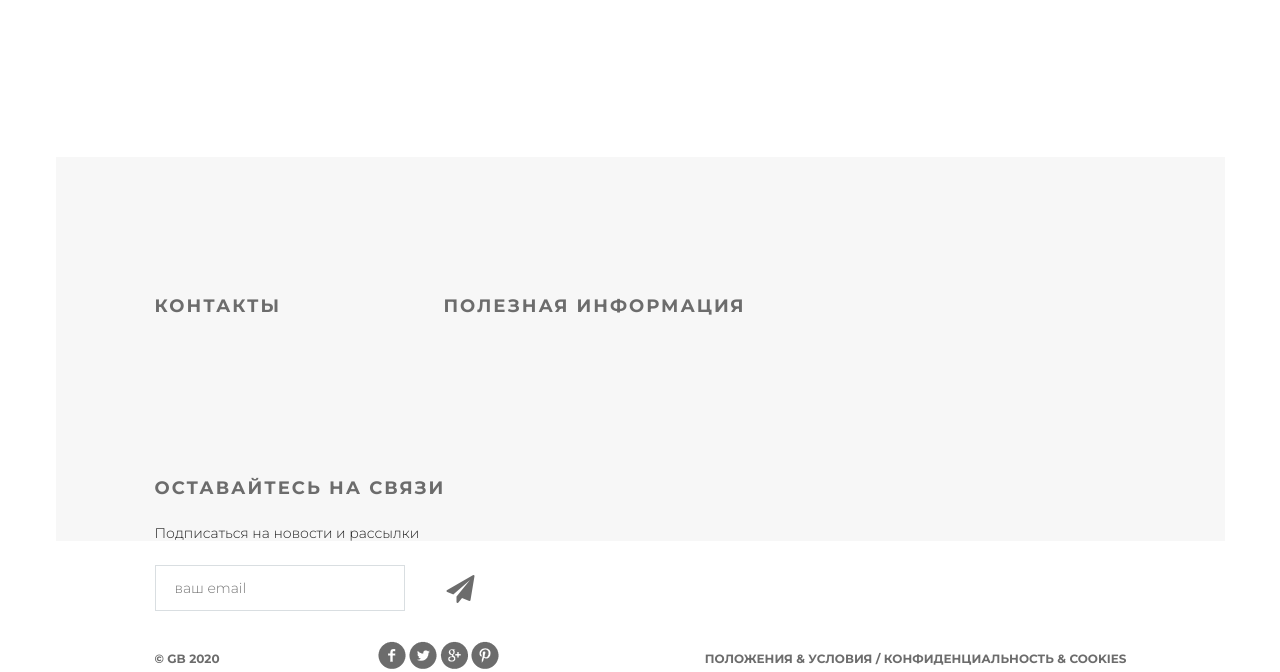
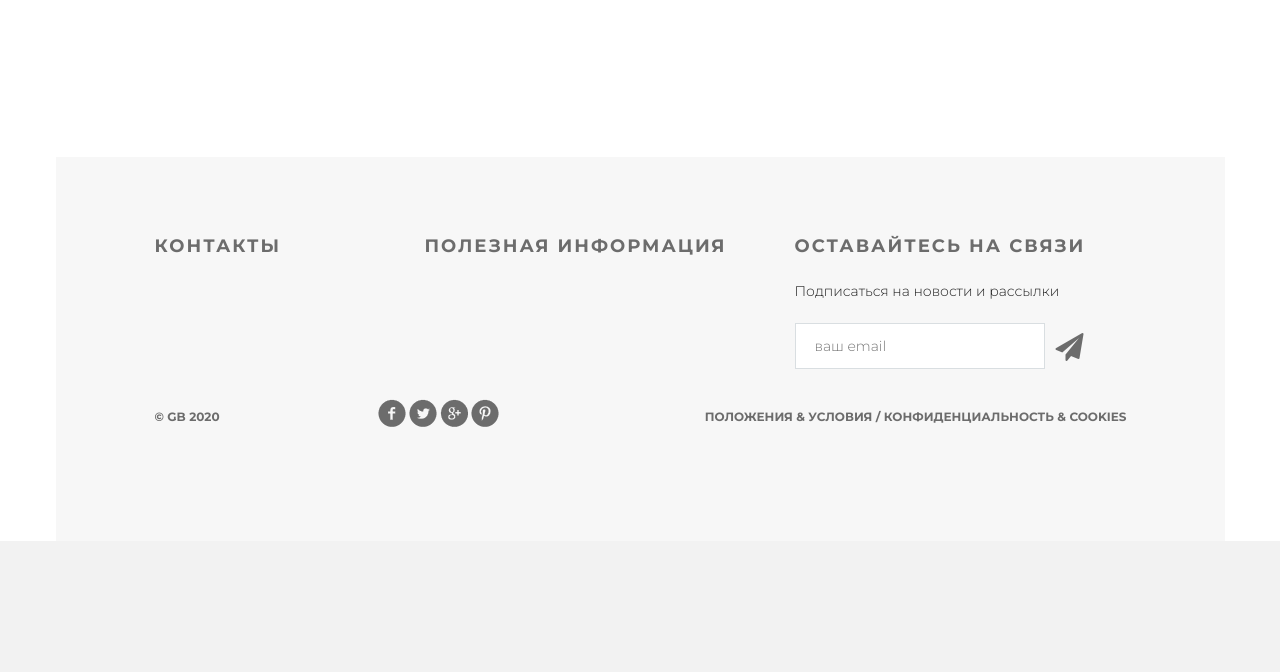
Before and after one commit to FedorPolyakov/geekshope_on_django, a Django app: page / in a window 1280 px wide; the page is wider, and only the part inside the window is pictured. Shown: the part 982-1654 px from the top of that part. After the commit the page ends 1523 px from the top of that part, so only its background shows below. Run offline with Django 3.2, Linux system fonts and the light colour scheme; data that the repository does not hold is empty; parts of the project's set-up code (start-up, migrations or seed data) failed here and were passed over; some libraries are stand-ins or nearby versions.

Commit message:
change static

```diff
--- a/static/css/style.css
+++ b/static/css/style.css
@@ -350,7 +350,9 @@ html, body {
 .user_record {
     height: 125px;
     margin: 15px auto;
-    position: relative;
+    /*position: relative;*/
+    float: left;
+    width: 1113px;
 }
 
 .user_record.not_active {
@@ -1252,10 +1254,13 @@ html, body {
     color: #6c6c6c;
 }
 .text-footer {
-	margin-top: 120px;
-	width: 221px;
-	float: left;
-	margin-right: 68px;
+	margin-top: 60px;
+	/*margin-top: 120px;*/
+	/*width: 221px;*/
+	width: 210px;
+	float: left;
+	/*margin-right: 68px;*/
+    margin-right: 60px;
 }
 .text-footer:last-child {
 	margin-right: 0;
@@ -1302,10 +1307,12 @@ td:first-child {
 }
 
 .text-footer:nth-child(2) {
-	width: 422px;
+	width: 310px;
+	/*width: 422px;*/
 }
 .text-footer:nth-child(3) {
-	width: 363px;
+	width: 332px;
+	/*width: 363px;*/
 }
 .text-footer input {
 	border-width: 1px;
@@ -1400,7 +1407,8 @@ td:first-child {
 }
 
 .location {
-	padding: 0px 97px;
+	padding: 0px 88px;
+	/*padding: 0px 97px;*/
 }
 .location-1 {
 	height: 368px;
```
